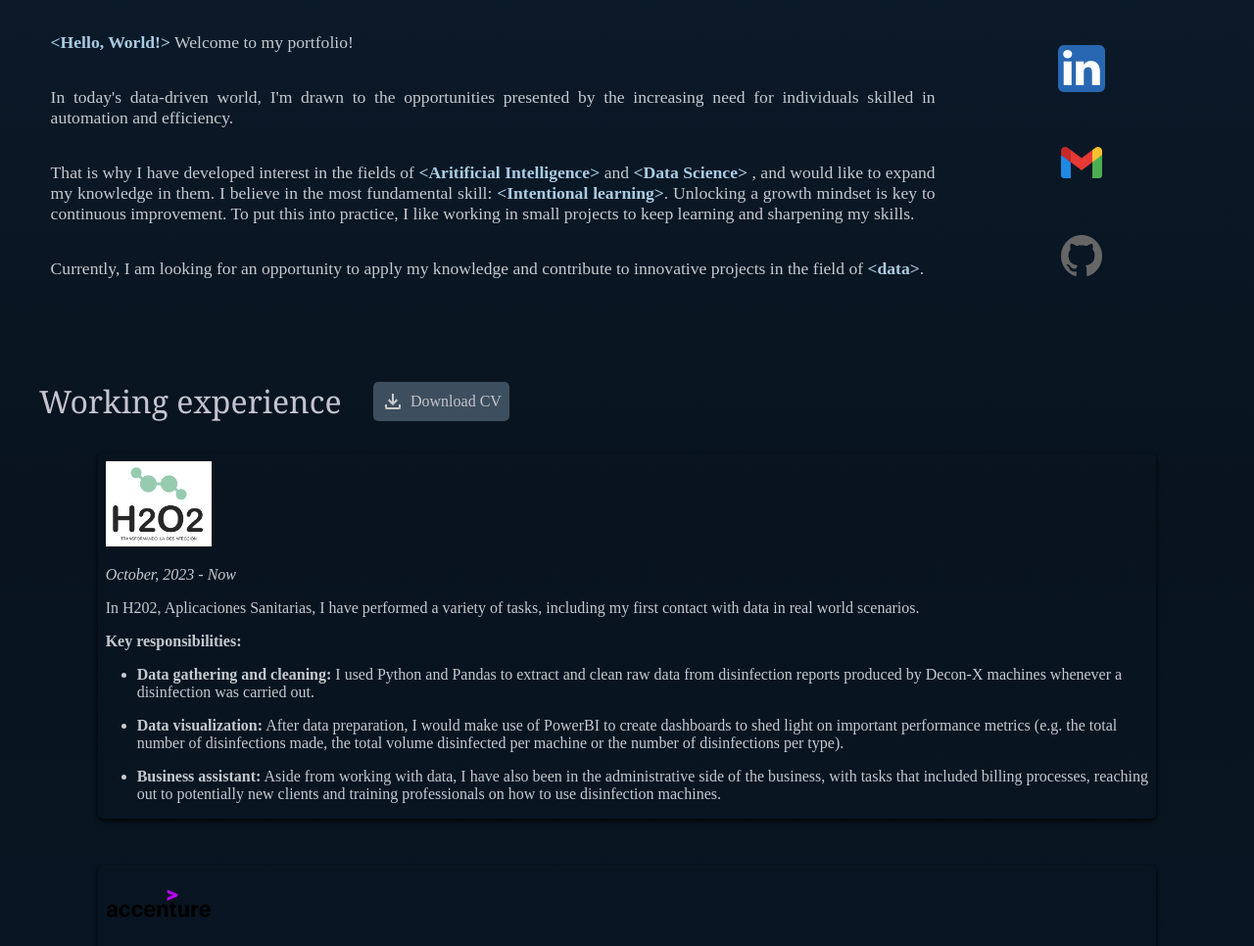
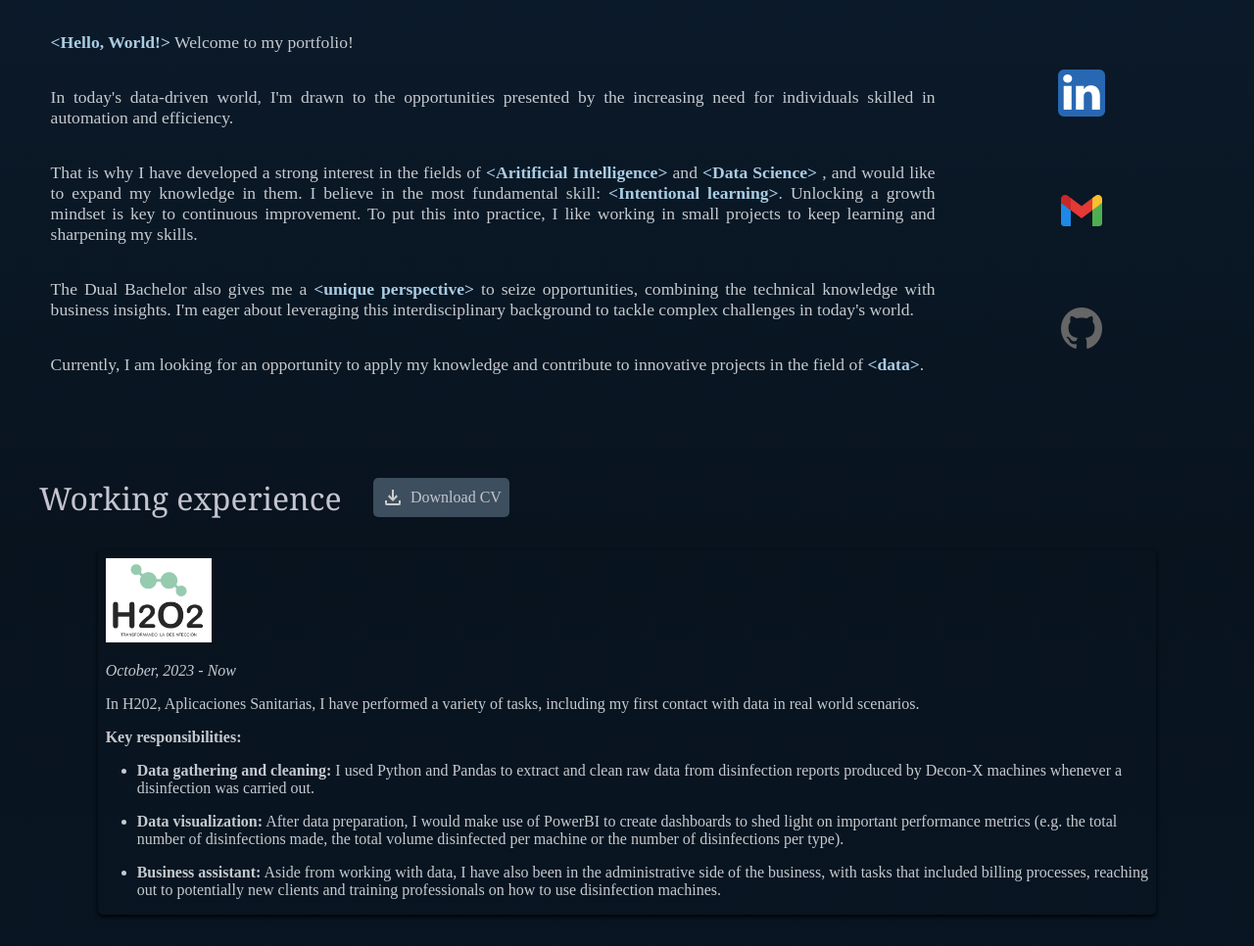
Before and after one commit to AlejandroBlancoFernandez/Portfolio, a plain HTML site: page index.html in a window 1280 px wide. Shown: the part 896-1862 px from the top of the page at 98% size. Drawn offline with Linux system fonts and the light colour scheme.

Commit message:
New cv and BBA paragraph

```diff
--- a/index.html
+++ b/index.html
@@ -37,10 +37,14 @@
                     In today's data-driven world, I'm drawn to the opportunities presented by the increasing need for individuals skilled in automation and efficiency.
                 </p>
                 <p>
-                    That is why I have developed interest in the fields of
+                    That is why I have developed a strong interest in the fields of
                     <span class="keywords">&lt;Aritificial Intelligence&gt;</span> and <span class="keywords">&lt;Data Science&gt;</span>
                     , and would like to expand my knowledge in them. I believe in the most fundamental skill: <span class="keywords">&lt;Intentional learning&gt;</span>.
                         Unlocking a growth mindset is key to continuous improvement. To put this into practice, I like working in small projects to keep learning and sharpening my skills.
+                </p>
+                <p>
+                    The Dual Bachelor also gives me a <span class="keywords">&lt;unique perspective&gt;</span> to seize opportunities, combining the technical knowledge with business insights. I'm eager about
+                    leveraging this interdisciplinary background to tackle complex challenges in today's world.
                 </p>
                 <p>
                     Currently, I am looking for an opportunity to apply my knowledge and contribute to innovative projects in the field of <span class="keywords">&lt;data&gt;</span>.
@@ -60,7 +64,7 @@
         </section>
         <div class="title" id="we-title">Working experience
             <div class="btn" id="download-div">
-                <a href="./assets/CV Alejandro Blanco EN.pdf" download id="download-button">
+                <a href="./assets/CV Alejandro Blanco EN port.pdf.pdf" download id="download-button">
                     <img src="./icons/download.png" id="icon-download" alt="Download Icon"></img>
                     <span id="download-text">Download CV</span>
                 </a>
```
Also changed, not shown: 2 other files.
